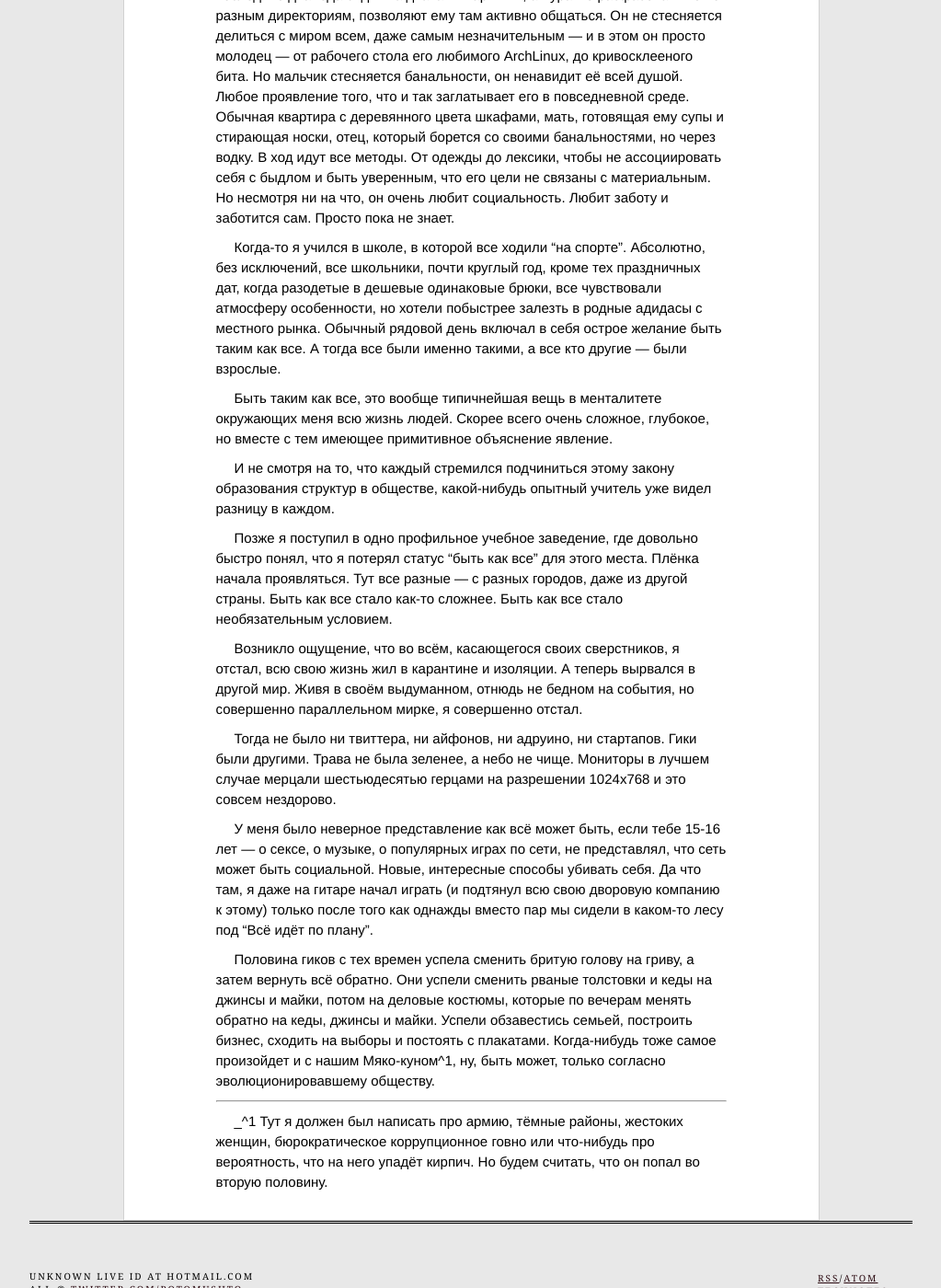
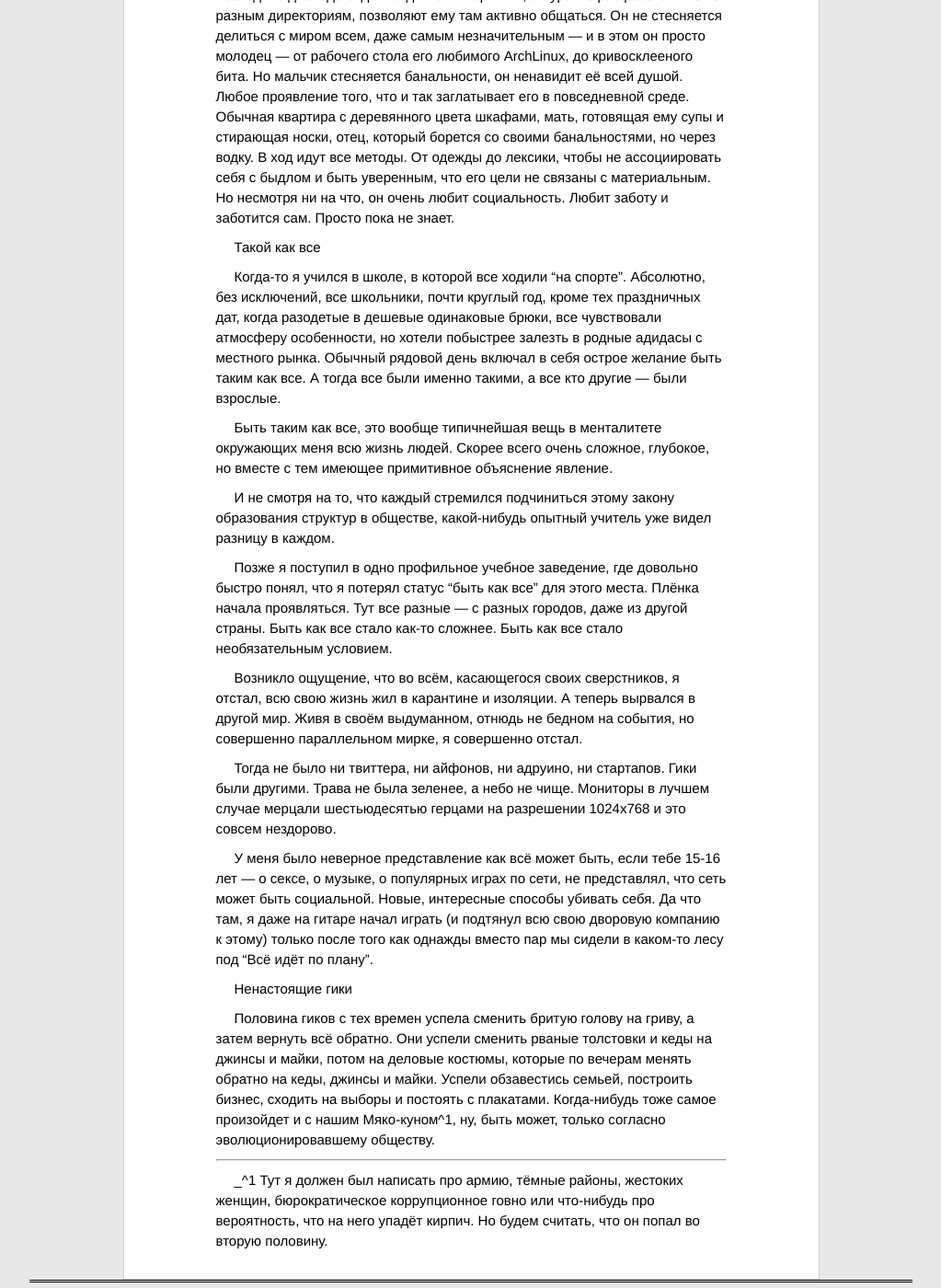
Before and after one commit to ptmt/ptmt.github.com, a Jekyll site: the page built from _posts/2012-06-04-dont-be-a-menace-to-hipsters-geek.md, in a window 1280 px wide and 1400 px high, scrolled down 407 px. Shown: the whole window at 92% size, without its empty margins (128-1151 px from the left). Built offline with Jekyll 4.4.1, drawn with Linux system fonts in a browser that asks for light colours; Markdown is read by kramdown in place of the engine named in the settings.

Commit message:
Update master

```diff
--- a/_posts/2012-06-04-dont-be-a-menace-to-hipsters-geek.md
+++ b/_posts/2012-06-04-dont-be-a-menace-to-hipsters-geek.md
@@ -7,6 +7,7 @@ title:  Не грози хипстерскому гику, набирая тви
 Перед нами сидит непонятный подросток, который сплошь покрыт волосами, носит имя Мяко-кун в твиттере и имеет около двухсот гигабайт файлов в папке `imgpacks`. Так много, не потому что фотограф, а потому что последние два года сидит на двачах и картинки, аккуратно расфасованные по разным директориям, позволяют ему там активно общаться. Он не стесняется делиться с миром всем, даже самым незначительным — и в этом он просто молодец — от рабочего стола его любимого ArchLinux, до кривосклееного бита. Но мальчик стесняется банальности, он ненавидит её всей душой. Любое проявление того, что и так заглатывает его в повседневной среде. Обычная квартира с деревянного цвета шкафами, мать, готовящая ему супы и стирающая носки, отец, который борется со своими банальностями, но через водку.
 В ход идут все методы. От одежды до лексики, чтобы не ассоциировать себя с быдлом и быть уверенным, что его цели не связаны с материальным. Но несмотря ни на что, он очень любит социальность. Любит заботу и заботится сам. Просто пока не знает.
 
+Такой как все
 
 Когда-то я учился в школе, в которой все ходили “на спорте”. Абсолютно, без исключений, все школьники, почти круглый год, кроме тех праздничных дат, когда разодетые в дешевые одинаковые брюки, все чувствовали атмосферу особенности, но хотели побыстрее залезть в родные адидасы с местного рынка. Обычный рядовой день включал в себя острое желание быть таким как все. А тогда все были именно такими, а все кто другие — были взрослые.
 
@@ -22,6 +23,8 @@ title:  Не грози хипстерскому гику, набирая тви
 
 У меня было неверное представление как всё может быть, если тебе 15-16 лет — о сексе, о музыке, о популярных играх по сети, не представлял, что сеть может быть социальной. Новые, интересные способы убивать себя. Да что там, я даже на гитаре начал играть (и подтянул всю свою дворовую компанию к этому) только после того как однажды вместо пар мы сидели в каком-то лесу под “Всё идёт по плану”.
 
+Ненастоящие гики
+
 Половина гиков с тех времен успела сменить бритую голову на гриву, а затем вернуть всё обратно. Они успели сменить рваные толстовки и кеды на джинсы и майки, потом на деловые костюмы, которые по вечерам менять обратно на кеды, джинсы и майки. Успели обзавестись семьей, построить бизнес, сходить на выборы и постоять с плакатами. Когда-нибудь тоже самое произойдет и с нашим Мяко-куном^1, ну, быть может, только согласно эволюционировавшему обществу.
 
 ***
```
